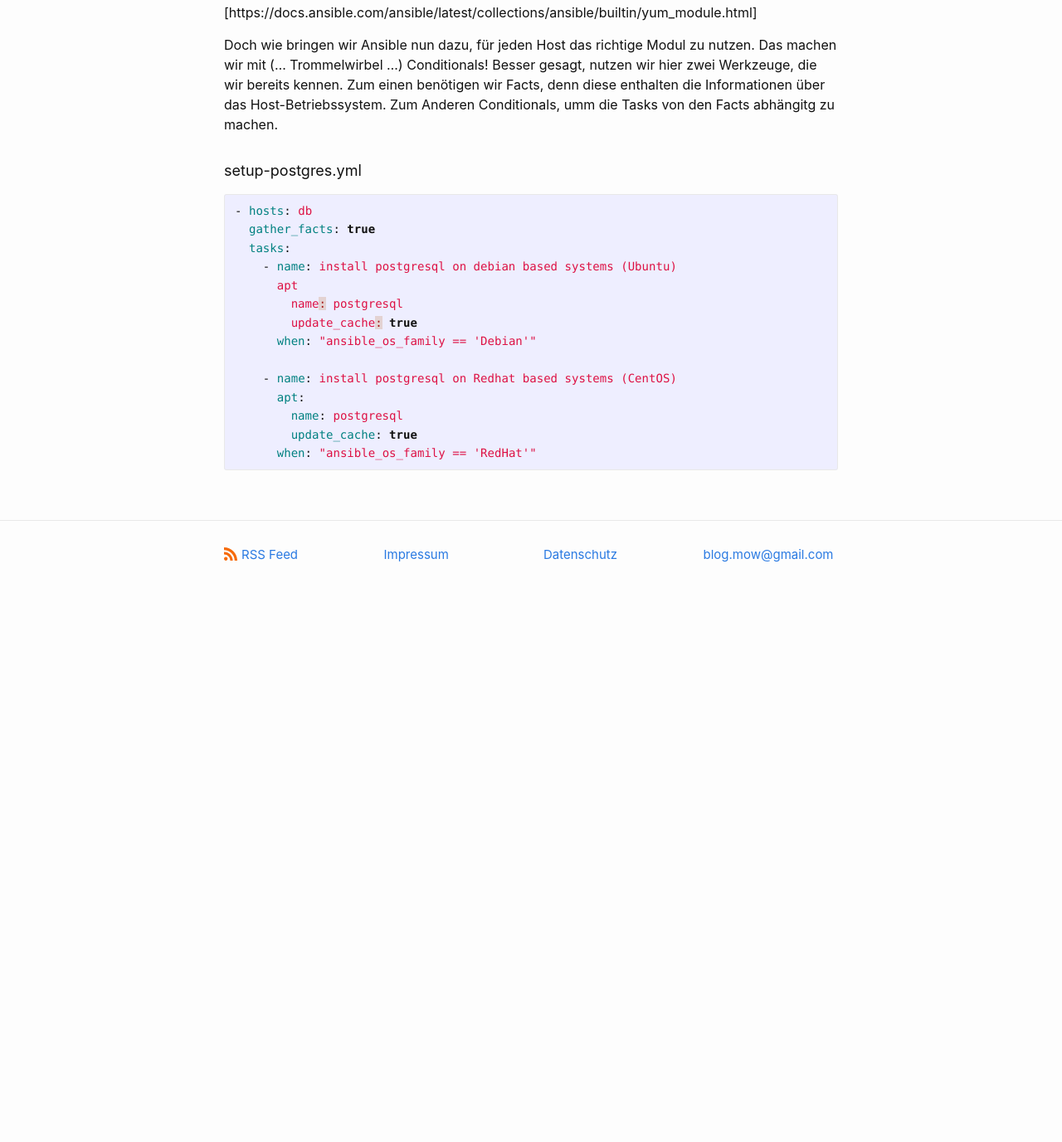
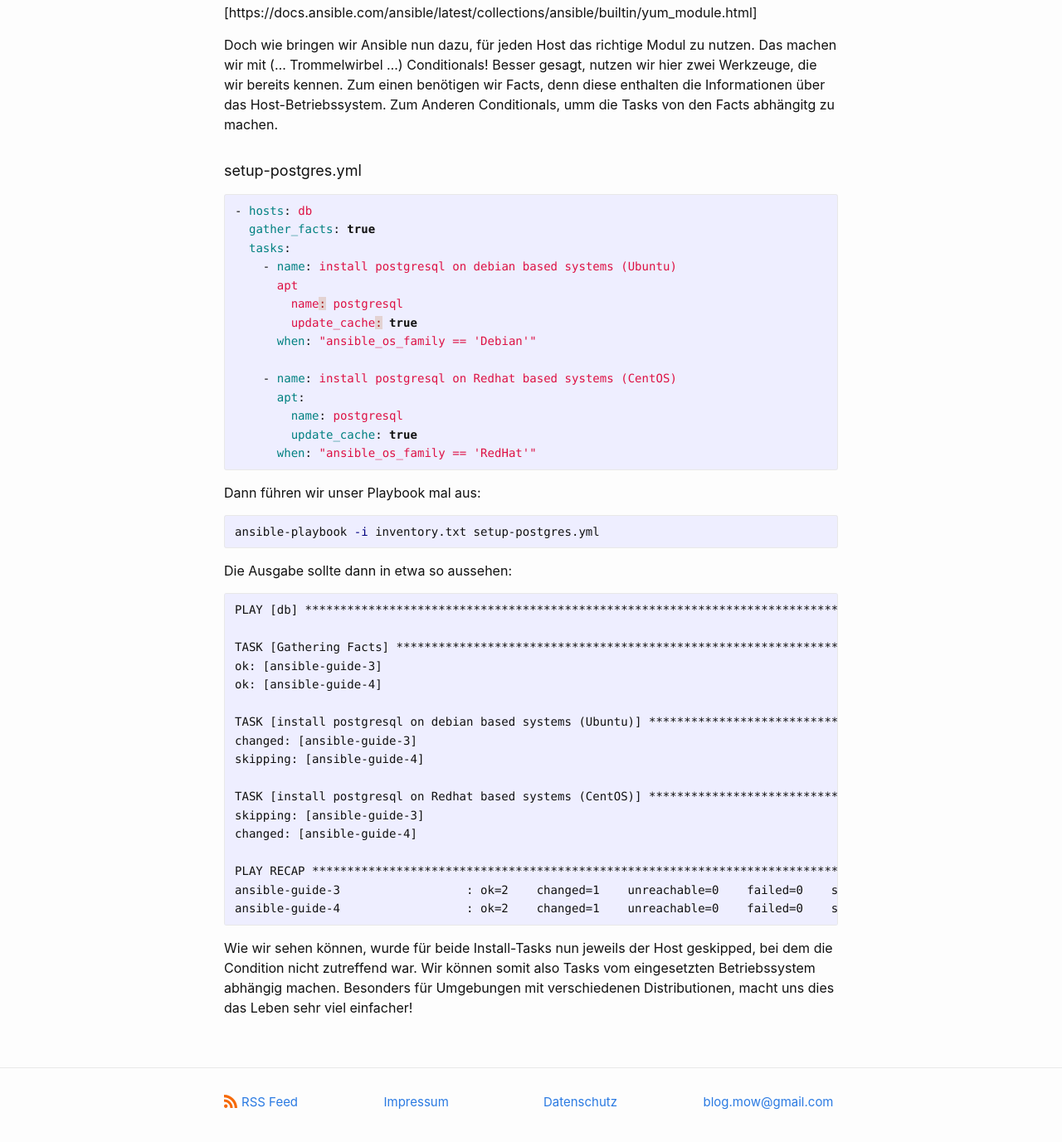
Before and after one commit to dermow/staging, a Jekyll site: the page built from _posts/2021-04-01-ansible-guide-9.markdown, in a window 1280 px wide and 1400 px high, scrolled down 996 px. Shown: the top 1377 px of the window at 83% size. Built offline with Jekyll 4.4.1, drawn with Linux system fonts in a browser that asks for light colours; comment, search, counter and statistics services are not loaded; before the commit the page ends 1736 px from its top, so only the background shows below that.

Commit message:
Update 2021-04-01-ansible-guide-9.markdown

````diff
--- a/_posts/2021-04-01-ansible-guide-9.markdown
+++ b/_posts/2021-04-01-ansible-guide-9.markdown
@@ -54,3 +54,31 @@ Besser gesagt, nutzen wir hier zwei Werkzeuge, die wir bereits kennen. Zum einen
         update_cache: true
       when: "ansible_os_family == 'RedHat'"
 ```
+
+Dann führen wir unser Playbook mal aus:
+```bash
+ansible-playbook -i inventory.txt setup-postgres.yml
+```
+
+Die Ausgabe sollte dann in etwa so aussehen:
+```
+PLAY [db] ********************************************************************************************************************************************************
+
+TASK [Gathering Facts] **************************************************************************************************************************************************
+ok: [ansible-guide-3]
+ok: [ansible-guide-4]
+
+TASK [install postgresql on debian based systems (Ubuntu)] **************************************************************************************************************
+changed: [ansible-guide-3]
+skipping: [ansible-guide-4]
+
+TASK [install postgresql on Redhat based systems (CentOS)] **************************************************************************************************************
+skipping: [ansible-guide-3]
+changed: [ansible-guide-4]
+
+PLAY RECAP **************************************************************************************************************************************************************
+ansible-guide-3                  : ok=2    changed=1    unreachable=0    failed=0    skipped=1    rescued=0    ignored=0
+ansible-guide-4                  : ok=2    changed=1    unreachable=0    failed=0    skipped=1    rescued=0    ignored=0
+```
+
+Wie wir sehen können, wurde für beide Install-Tasks nun jeweils der Host geskipped, bei dem die Condition nicht zutreffend war. Wir können somit also Tasks vom eingesetzten Betriebssystem abhängig machen. Besonders für Umgebungen mit verschiedenen Distributionen, macht uns dies das Leben sehr viel einfacher!
````
